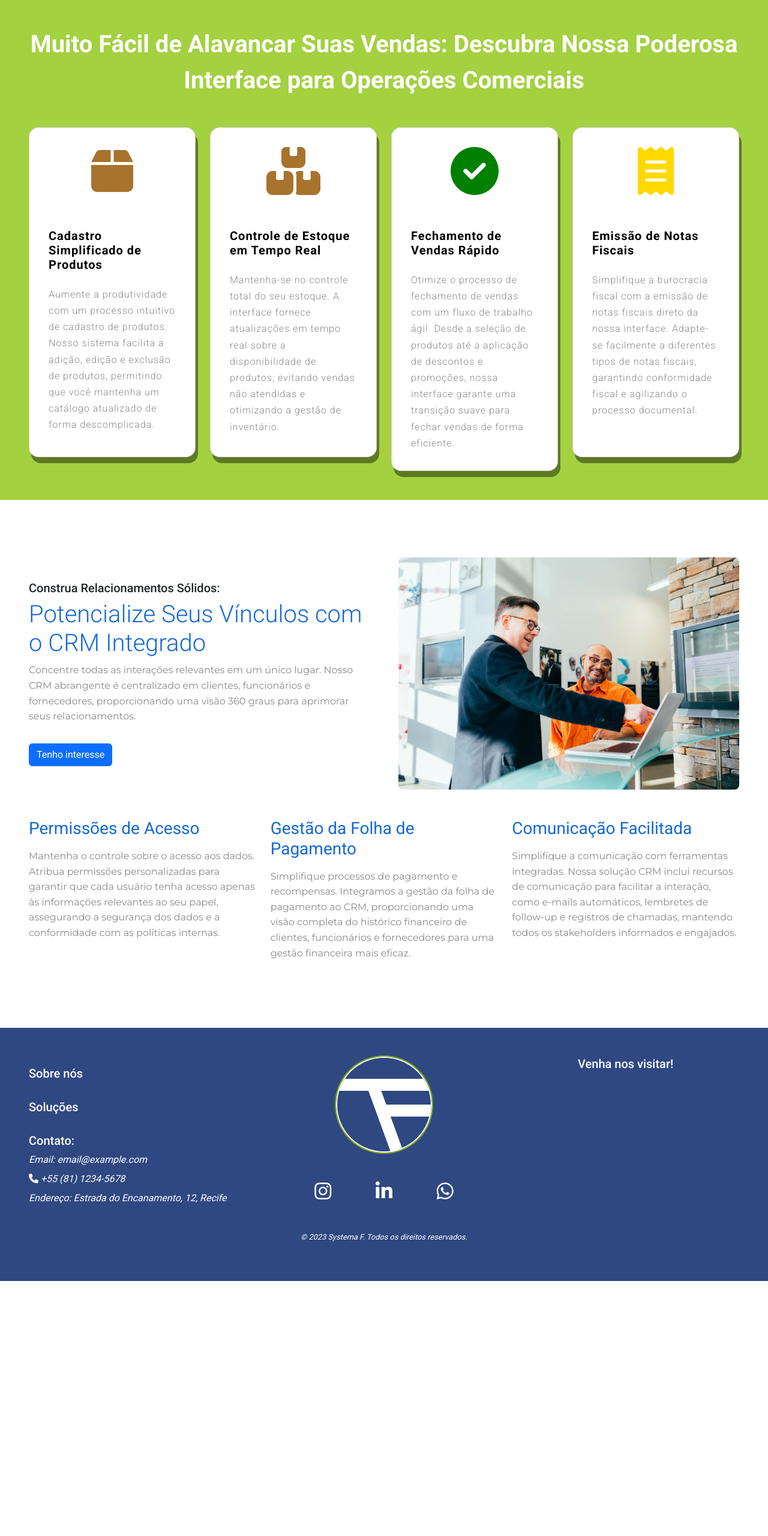
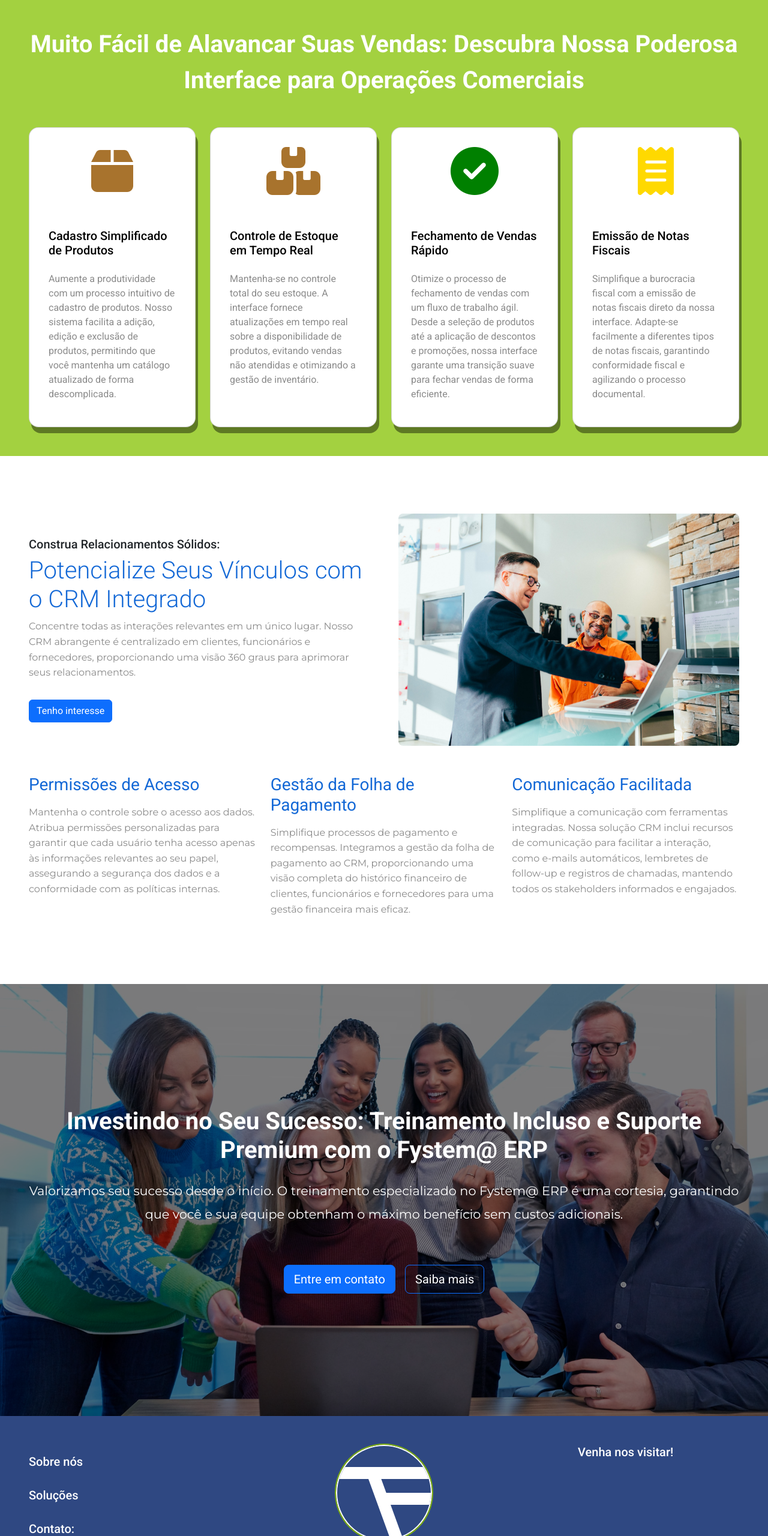
Before and after one commit to MMattoss/Systema-F, a website: page public/pages/solucoes.html in a window 1280 px wide. Shown: the part 1984-4544 px from the top of the page at 60% size. Before the commit the page ends 4119 px from the top, so only its background shows below. Drawn offline with nearby package versions, Linux system fonts and the light colour scheme; grey boxes are pictures that could not be loaded.

Commit message:
finish solutions page

```diff
--- a/public/css/solucoes/hero.css
+++ b/public/css/solucoes/hero.css
@@ -1,54 +1,12 @@
 #hero {
     min-height: 95vh;
-}
-
-#hero-header {
-    font-weight: 700;
-}
-
-.card {
-    overflow: hidden;
-    color: #FFF;
-}
-
-.card-title {
-    font-weight: 700;
-    letter-spacing: 1px;
-}
-
-.card-text {
-    font-weight: 300;
-    line-height: 1.7;
-    letter-spacing: 1px;
-}
-
-.card-img {
-    width: 100%;
-    height: 300px;
-}
-
-.col:nth-child(1) .card-body {
-    background-color: #a3d140;
-}
-
-.col:nth-child(2) .card-body {
-    background-color: #1368d6;
-}
-
-.col:nth-child(3) .card-body {
-    background-color: #6199c7;
 }
 
 #carousel-hero {
     height: 90vh;
 }
 
-#carouselExampleManual {
-    width: 100%;
-    height: 100%;
-}
-
-.carousel-item, .carousel-inner {
+#carouselExampleManual, .carousel-item, .carousel-inner {
     width: 100%;
     height: 100%;
 }
@@ -123,7 +81,6 @@
     left: 50%;
     transform: translate(-50%, -50%);
     z-index: 2;
-    text-align: center;
 }
 
 .carousel-text h1{
@@ -153,3 +110,12 @@
 .at-sign-4 {
     color: #8a8a8a;
 }
+
+@media (max-width: 768px) {
+    .carousel-text h1 {
+        font-size: 2em;
+    }
+    .carousel-text p {
+        font-size: .9em;
+    }
+}
--- /dev/null
+++ b/public/css/solucoes/treinamento.css
@@ -0,0 +1,44 @@
+#treinamento {
+    min-height: 90vh;
+    position: relative;
+}
+
+.treinamento-bg-img {
+    background-image: url(../../images/suporte.jpg);
+    background-repeat: no-repeat;
+    background-size: cover;
+    background-position: center;
+    width: 100%;
+    height: 100%;
+    position: absolute;
+    top: 0;
+    left: 0;
+    z-index: -1;
+}
+
+.treinamento-bg-img::after {
+    content: "";
+    position: absolute;
+    top: 0;
+    left: 0;
+    width: 100%;
+    height: 100%;
+    background-color: hsla(0, 0%, 0%, 0.5);
+}
+
+.treinamento-main-header {
+    color: #FFF;
+    font-weight: 700;
+}
+
+.treinamento-description {
+    color: #FFF;
+    font-family: 'Montserrat', sans-serif;
+    font-size: 1.3em;
+    font-weight: 400;
+    line-height: 1.9;
+}
+
+#treinamento .btn-outline-primary {
+    color: #FFF;
+}
--- a/public/css/solucoes/vendas.css
+++ b/public/css/solucoes/vendas.css
@@ -9,7 +9,7 @@
 }
 
 .card {
-    min-height: 550px;
+    min-height: 500px;
     box-shadow: 4px 10px 0px #5e7924;
 }
 
--- a/public/pages/solucoes.html
+++ b/public/pages/solucoes.html
@@ -31,6 +31,7 @@
     <link rel="stylesheet" href="../css/solucoes/fiscal.css" />
     <link rel="stylesheet" href="../css/solucoes/vendas.css" />
     <link rel="stylesheet" href="../css/solucoes/crm.css" />
+    <link rel="stylesheet" href="../css/solucoes/treinamento.css" />
   </head>
   <body>
     <div class="website-wrapper">
@@ -88,7 +89,7 @@
             <div class="carousel-item active">
               <div class="bg-img"></div>
 
-              <article class="carousel-text">
+              <article class="carousel-text text-center">
                 <h1>
                   Fystem<span class="at-sign-1">@</span> Web
                   <i class="fa-solid fa-cloud"></i>
@@ -103,7 +104,7 @@
             <div class="carousel-item">
               <div class="bg-img"></div>
 
-              <article class="carousel-text">
+              <article class="carousel-text text-center">
                 <h1>
                   Fystem<span class="at-sign-2">@</span> Agro
                   <i class="fa-solid fa-seedling"></i>
@@ -117,7 +118,7 @@
             <div class="carousel-item">
               <div class="bg-img"></div>
 
-              <article class="carousel-text">
+              <article class="carousel-text text-center">
                 <h1>
                   Fystem<span class="at-sign-3">@</span> Vet
                   <i class="fa-solid fa-paw"></i>
@@ -131,7 +132,7 @@
             <div class="carousel-item">
               <div class="bg-img"></div>
 
-              <article class="carousel-text">
+              <article class="carousel-text text-center">
                 <h1>
                   Fystem<span class="at-sign-4">@</span> Clínicas
                   <i class="fa-solid fa-laptop-medical"></i>
@@ -317,7 +318,7 @@
           Muito Fácil de Alavancar Suas Vendas: Descubra Nossa Poderosa
           Interface para Operações Comerciais
         </h1>
-        <div class="row">
+        <div class="row gy-5">
           <div class="col-md-3">
             <div class="card p-3 d-flex flex-column gap-4 rounded-4">
               <i
@@ -389,7 +390,7 @@
       </section>
 
       <section id="crm" class="p-5 container-fluid my-5">
-        <div class="row gx-5 mb-5">
+        <div class="row g-5 g-5 mb-5">
           <div class="col-md-6 d-flex flex-column justify-content-center">
             <article>
               <h5>Construa Relacionamentos Sólidos:</h5>
@@ -414,7 +415,7 @@
           </div>
         </div>
 
-        <div class="row gx-4">
+        <div class="row gx-4 gy-3">
           <div class="col-md-4">
             <h3 class="mb-3 crm-title colored-blue">Permissões de Acesso</h3>
             <p class="sales-paragraph">
@@ -425,7 +426,9 @@
             </p>
           </div>
           <div class="col-md-4">
-            <h3 class="mb-3 crm-title colored-blue">Gestão da Folha de Pagamento</h3>
+            <h3 class="mb-3 crm-title colored-blue">
+              Gestão da Folha de Pagamento
+            </h3>
             <p class="sales-paragraph">
               Simplifique processos de pagamento e recompensas. Integramos a
               gestão da folha de pagamento ao CRM, proporcionando uma visão
@@ -443,6 +446,25 @@
               engajados.
             </p>
           </div>
+        </div>
+      </section>
+
+      <section id="treinamento" class="container-fluid p-5 mt-5 text-center d-flex flex-column justify-content-center gap-5">
+        <div class="treinamento-bg-img"></div>
+        <article>
+          <h1 class="treinamento-main-header mb-4">
+            Investindo no Seu Sucesso: Treinamento Incluso e Suporte Premium com
+            o Fystem@ ERP
+          </h1>
+          <p class="treinamento-description">Valorizamos seu sucesso desde o início. O treinamento especializado no Fystem@ ERP é uma cortesia, garantindo que você e sua equipe obtenham o máximo benefício sem custos adicionais.</p>
+        </article>
+        <div class="btn-container d-flex gap-3 justify-content-center">
+          <button class="btn btn-lg btn-primary">
+            Entre em contato
+          </button>
+          <button class="btn btn-lg btn-outline-primary">
+            Saiba mais
+          </button>
         </div>
       </section>
 
```
Also changed, not shown: public/css/home/features.css (+8 -2 lines), public/images/suporte.jpg (added).
